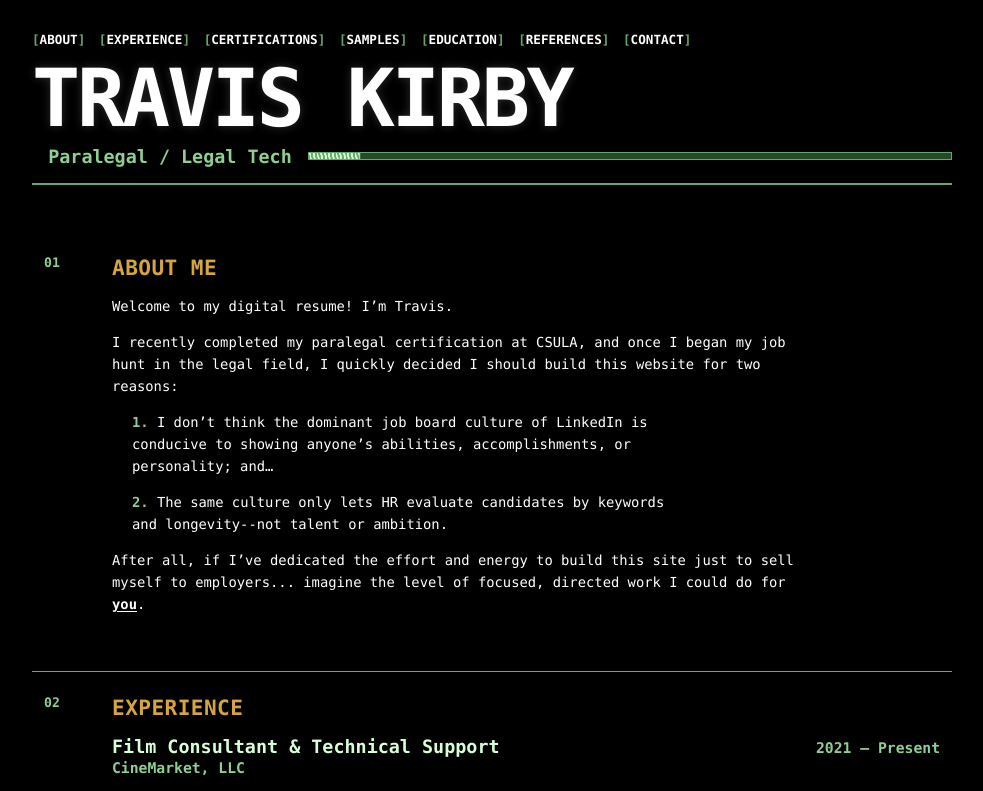
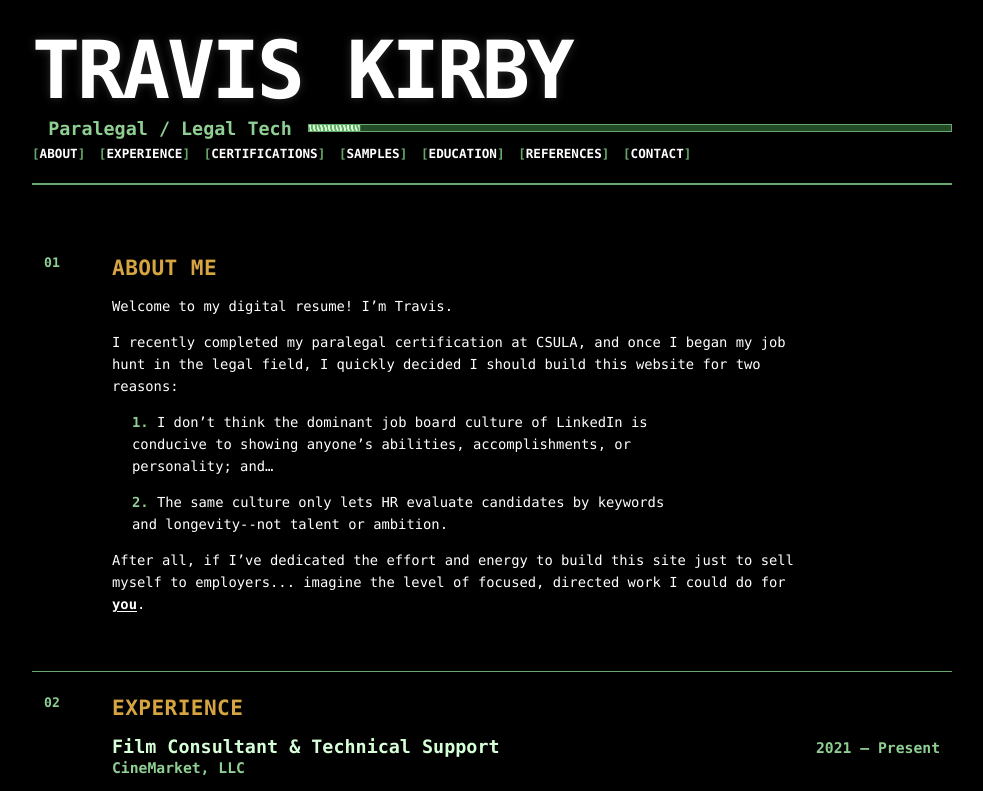
Before and after one commit to nonmammalcamel/digital_resume, a Next.js app: page / in a window 1280 px wide. Shown: the top 791 px of the page, without its empty margins (148-1131 px from the left). Built offline with nearby package versions, Linux system fonts and the light colour scheme.

Commit message:
Restore hero nav placement

```diff
--- a/src/components/hero-header.tsx
+++ b/src/components/hero-header.tsx
@@ -44,14 +44,6 @@ export function HeroHeader({ name, role, navItems }: HeroHeaderProps) {
   return (
     <header className="hero" aria-labelledby="hero-title">
       <div className="hero-inner">
-        <nav className="hero-nav" aria-label="Resume sections">
-          {navItems.map((item) => (
-            <a className="hero-nav-link" href={item.href} key={item.href}>
-              {item.label}
-            </a>
-          ))}
-        </nav>
-
         <h1 id="hero-title" className="hero-name">
           {name.toUpperCase()}
         </h1>
@@ -71,6 +63,14 @@ export function HeroHeader({ name, role, navItems }: HeroHeaderProps) {
           </span>
         </div>
 
+        <nav className="hero-nav" aria-label="Resume sections">
+          {navItems.map((item) => (
+            <a className="hero-nav-link" href={item.href} key={item.href}>
+              {item.label}
+            </a>
+          ))}
+        </nav>
+
         <div className="hero-rule" aria-hidden="true" />
       </div>
     </header>
```
